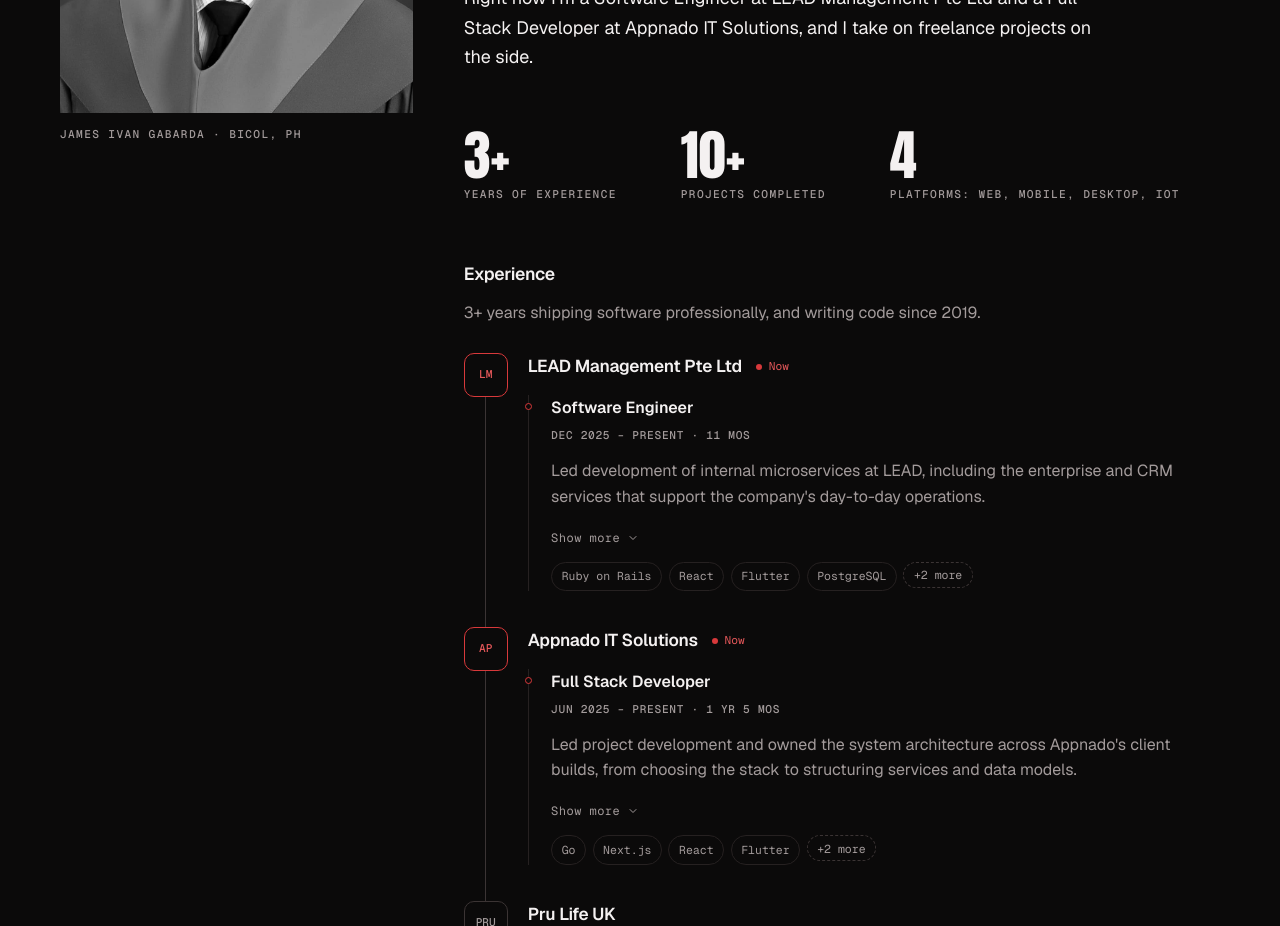
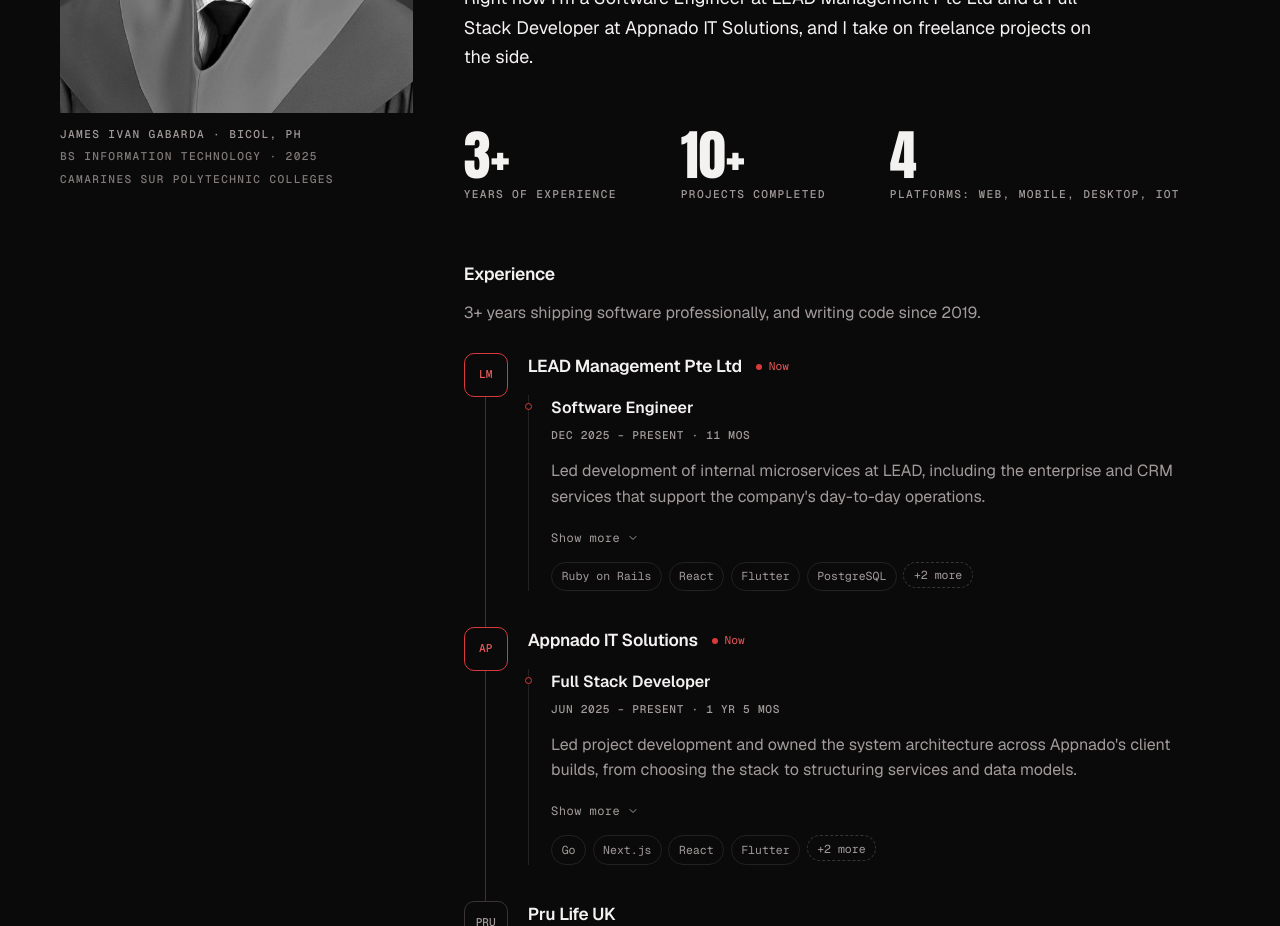
Before and after one commit to jigabarda/Portfoliov4, a Next.js app: page / in a window 1280 px wide. Shown: the part 5940-6866 px from the top of the page. Built offline with nearby package versions, Linux system fonts and the light colour scheme.

Commit message:
content(about): add BSIT degree and school under the photo caption

```diff
--- a/src/components/sections/About.tsx
+++ b/src/components/sections/About.tsx
@@ -16,7 +16,11 @@ export default function About() {
             <div className="frame">
               <Image src="/images/profile2.jpg" alt={`Portrait of ${site.name}`} width={1462} height={1425} sizes="(max-width: 860px) 22rem, 33vw" />
             </div>
-            <figcaption className="kicker">{site.name} · {site.location}</figcaption>
+            <figcaption className="kicker">
+              <span>{site.name} · {site.location}</span>
+              <span>{site.education.degree} · {site.education.year}</span>
+              <span>{site.education.school}</span>
+            </figcaption>
           </figure>
 
           <div className="about-body">
--- a/src/content/site.ts
+++ b/src/content/site.ts
@@ -16,6 +16,7 @@ export const site = {
   now: "Software Engineer, LEAD Management Pte Ltd",
   focus: "Web, mobile & AI products",
   navCta: "Hire me",
+  education: { degree: "BS Information Technology", school: "Camarines Sur Polytechnic Colleges", year: "2025" },
   employers: ["LEAD Management Pte Ltd", "Appnado IT Solutions", "Pru Life UK", "Independent clients"],
   bio: [
     "I'm a software engineer based in Bicol, Philippines. I build web, mobile, and AI products end to end, from the database schema to the last pixel of the interface.",
--- a/src/styles/about.css
+++ b/src/styles/about.css
@@ -17,7 +17,8 @@
   transition: filter 0.7s var(--ease-out), transform 0.9s var(--ease-out);
 }
 .about-photo:hover img { filter: grayscale(0) contrast(1); transform: scale(1.02); }
-.about-photo figcaption { margin-top: 0.8rem; }
+.about-photo figcaption { margin-top: 0.8rem; display: grid; gap: 0.35rem; line-height: 1.5; }
+.about-photo figcaption span + span { color: color-mix(in oklab, var(--text-2) 80%, var(--bg)); }
 .about-body { grid-column: 5 / span 8; }
 
 .bio { display: grid; gap: 1.1rem; max-width: 62ch; }
```
